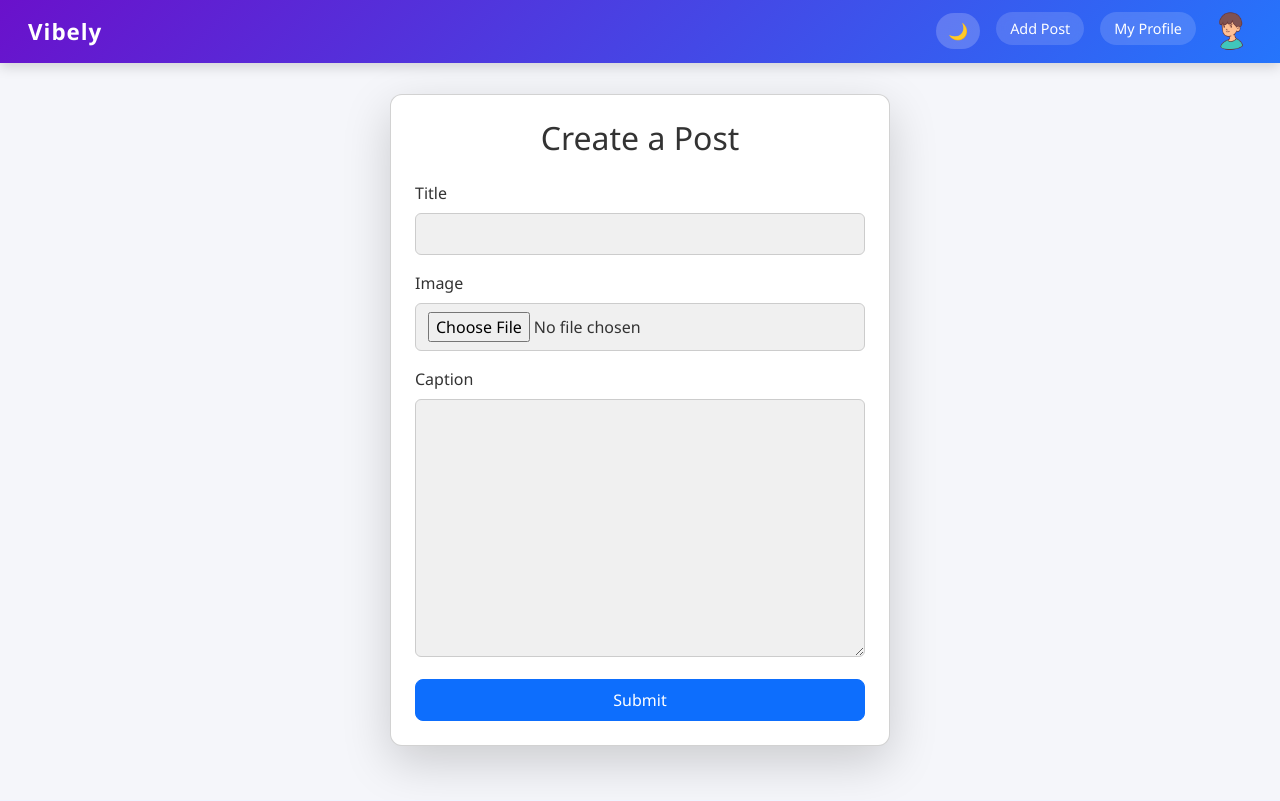
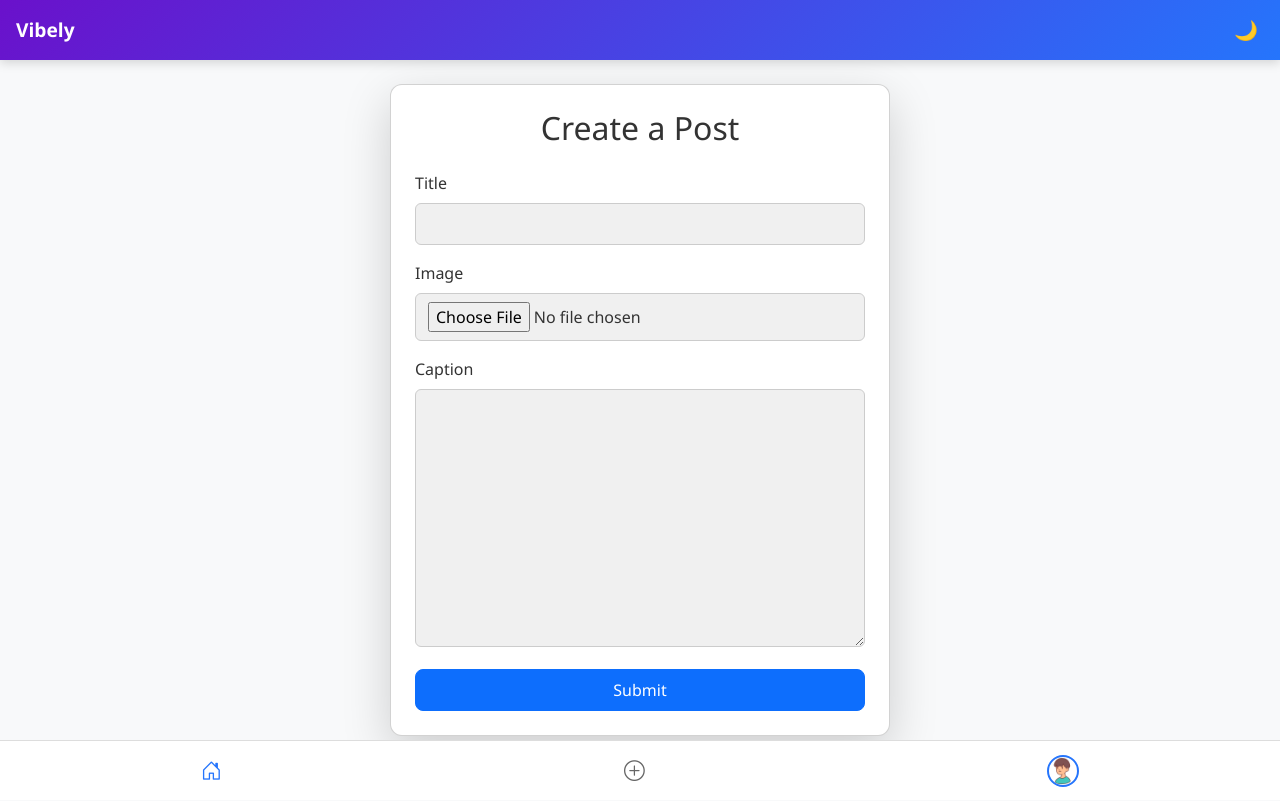
Before and after one commit to Sourabh2517x/Vibely, a Django app: page /posts/post/ in a window 1280 px wide. Run offline with Django 5.2, Linux system fonts and the light colour scheme; a user stored in the database is signed in; data comes from the database, SQL or seed files in the repository.

Commit message:
update base.html second time

```diff
--- a/mysite/users/templates/users/base.html
+++ b/mysite/users/templates/users/base.html
@@ -5,113 +5,146 @@
     <meta charset="UTF-8">
     <meta name="viewport" content="width=device-width, initial-scale=1.0">
     <title>Vibely</title>
-  <!-- Bootstrap 5 -->
     <link href="https://cdn.jsdelivr.net/npm/bootstrap@5.3.0/dist/css/bootstrap.min.css" rel="stylesheet">
 
     <style>
-    /* Navbar Styling */
-    .navbar {
-      background: linear-gradient(135deg, #6a11cb, #2575fc);
-      box-shadow: 0 4px 12px rgba(0, 0, 0, 0.15);
-      padding: 0.6rem 1rem;
+        body {
+            padding-top: 60px;
+            padding-bottom: 65px;
+            background: #f8f9fa;
+            font-family: "Segoe UI", Tahoma, Geneva, Verdana, sans-serif;
         }
 
-    .navbar-brand {
-      font-weight: 700;
-      font-size: 1.4rem;
-      color: #fff !important;
-      letter-spacing: 1px;
+        /* Top bar */
+        .topbar {
+            background: linear-gradient(135deg, #6a11cb, #2575fc);
+            color: #fff;
+            height: 60px;
+            display: flex;
+            align-items: center;
+            justify-content: space-between;
+            padding: 0 1rem;
+            position: fixed;
+            top: 0;
+            left: 0;
+            right: 0;
+            z-index: 1030;
+            box-shadow: 0 3px 10px rgba(0, 0, 0, 0.15);
         }
 
-    .nav-btn {
-      border: none;
-      border-radius: 20px;
-      padding: 6px 14px;
-      font-weight: 500;
-      font-size: 0.9rem;
-      color: #fff;
-      background-color: rgba(255, 255, 255, 0.15);
-      backdrop-filter: blur(6px);
-      transition: all 0.3s ease;
-      text-decoration: none;
-      margin-bottom: 6px; /* Better spacing on mobile */
+        .topbar h1 {
+            font-size: 1.2rem;
+            font-weight: 700;
+            margin: 0;
         }
 
-    .nav-btn:hover {
-      background-color: rgba(255, 255, 255, 0.3);
-      transform: scale(1.05);
+        /* Bottom nav */
+        .bottom-nav {
+            background: #fff;
+            border-top: 1px solid #ddd;
+            height: 60px;
+            display: flex;
+            justify-content: space-around;
+            align-items: center;
+            position: fixed;
+            bottom: 0;
+            left: 0;
+            right: 0;
+            z-index: 1030;
         }
 
-    body {
-      padding-top: 70px;
-      background: #f5f6fa;
-      font-family: "Segoe UI", Tahoma, Geneva, Verdana, sans-serif;
-      color: #222;
+        .bottom-nav a {
+            text-decoration: none;
+            color: #666;
+            font-size: 1.3rem;
+            display: flex;
+            flex-direction: column;
+            align-items: center;
         }
 
-    /* 🌙 Dark Mode */
+        .bottom-nav a.active {
+            color: #2575fc;
+        }
+
+        /* Profile picture */
+        .profile-pic {
+            height: 32px;
+            width: 32px;
+            border-radius: 50%;
+            object-fit: cover;
+            border: 2px solid #2575fc;
+        }
+
+        /* Dark mode */
         body.dark-mode {
             background: #121212;
             color: #f1f1f1;
         }
 
-    body.dark-mode .navbar {
-      background: linear-gradient(135deg, #000000, #333333);
+        body.dark-mode .topbar {
+            background: linear-gradient(135deg, #000, #333);
         }
 
-    /* Toggle Button */
-    #theme-toggle {
-      border: none;
-      border-radius: 20px;
-      padding: 6px 12px;
-      background: rgba(255, 255, 255, 0.2);
-      color: #fff;
-      cursor: pointer;
-      transition: background 0.3s;
+        body.dark-mode .bottom-nav {
+            background: #1f1f1f;
+            border-color: #444;
         }
 
-    #theme-toggle:hover {
-      background: rgba(255, 255, 255, 0.35);
+        body.dark-mode .bottom-nav a {
+            color: #aaa;
         }
 
-    .profile-pic {
-      height: 40px;
-      width: 40px;
-      border-radius: 50%;
-      object-fit: cover;
+        body.dark-mode .bottom-nav a.active {
+            color: #6a11cb;
+        }
+
+        #theme-toggle {
+            background: none;
+            border: none;
+            color: #fff;
+            font-size: 1.2rem;
+            cursor: pointer;
         }
     </style>
 </head>
 
 <body>
-  <!-- ✅ Responsive Navbar -->
-  <nav class="navbar navbar-expand-lg fixed-top">
-    <div class="container-fluid">
-      <a class="navbar-brand" href="/">Vibely</a>
-      <button class="navbar-toggler text-white" type="button" data-bs-toggle="collapse" data-bs-target="#navbarNav">
-        ☰
-      </button>
+    <!-- ✅ Top bar -->
+    <div class="topbar">
+        <h1>Vibely</h1>
+        <button id="theme-toggle">🌙</button>
+    </div>
 
-      <div class="collapse navbar-collapse justify-content-end" id="navbarNav">
-        <div class="d-flex flex-column flex-lg-row align-items-lg-center">
-          <!-- 🌙 Theme Toggle -->
-          <button id="theme-toggle" class="me-lg-3 mb-2 mb-lg-0">🌙</button>
+    <!-- ✅ Page content -->
+    <main class="container mt-3">
+        {% block body %}
+        <h2 class="text-center">Welcome to Vibely 🎉</h2>
+        <p class="text-center">Your posts will show here...</p>
+        {% endblock %}
+    </main>
 
+    <!-- ✅ Bottom navigation -->
+    <div class="bottom-nav">
+        <a href="/" class="active">
+            <i class="bi bi-house-door"></i>
+        </a>
         {% if user.is_authenticated %}
-          <a href="{% url 'post' %}" class="nav-btn me-lg-3">Add Post</a>
-          <a href="{% url 'profile' %}" class="nav-btn me-lg-3">My Profile</a>
-          <a href="{% url 'personal' %}" class="d-flex justify-content-center">
-            <img src="{{ user.profile.photo.url }}" alt="Profile" class="profile-pic">
+        <a href="{% url 'post' %}">
+            <i class="bi bi-plus-circle"></i>
+        </a>
+        <a href="{% url 'profile' %}">
+            <img src="{{ user.profile.photo.url }}" class="profile-pic" alt="Me">
+        </a>
+        {% else %}
+        <a href="/login/">
+            <i class="bi bi-box-arrow-in-right"></i>
         </a>
         {% endif %}
     </div>
-      </div>
-    </div>
-  </nav>
 
-  {% block body %}{% endblock %}
+    <!-- Bootstrap Icons -->
+    <link href="https://cdn.jsdelivr.net/npm/bootstrap-icons@1.11.3/font/bootstrap-icons.css" rel="stylesheet">
 
-  <script src="https://cdn.jsdelivr.net/npm/bootstrap@5.3.0/dist/js/bootstrap.bundle.min.js"></script>
     <script>
         const toggleBtn = document.getElementById('theme-toggle');
         const body = document.body;
```
Lines whose indentation alone changed are shown as unchanged.
